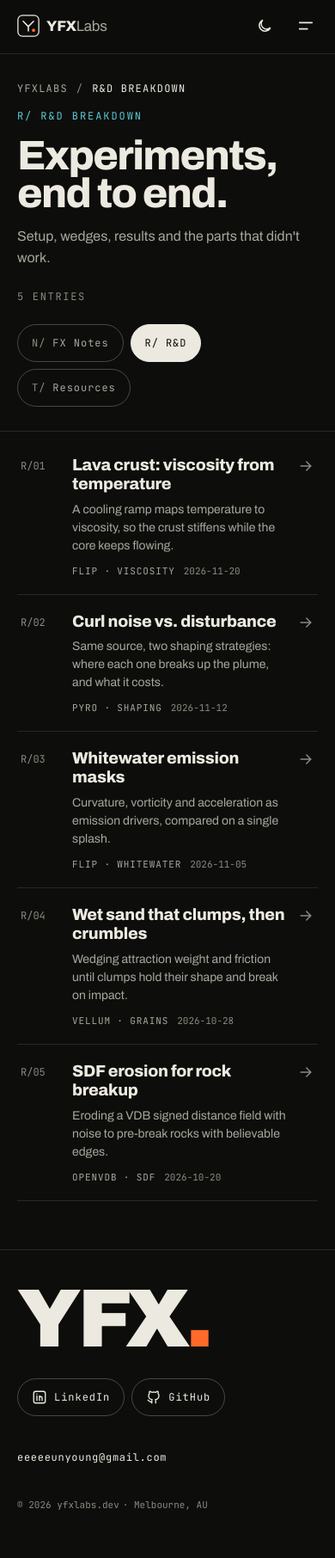
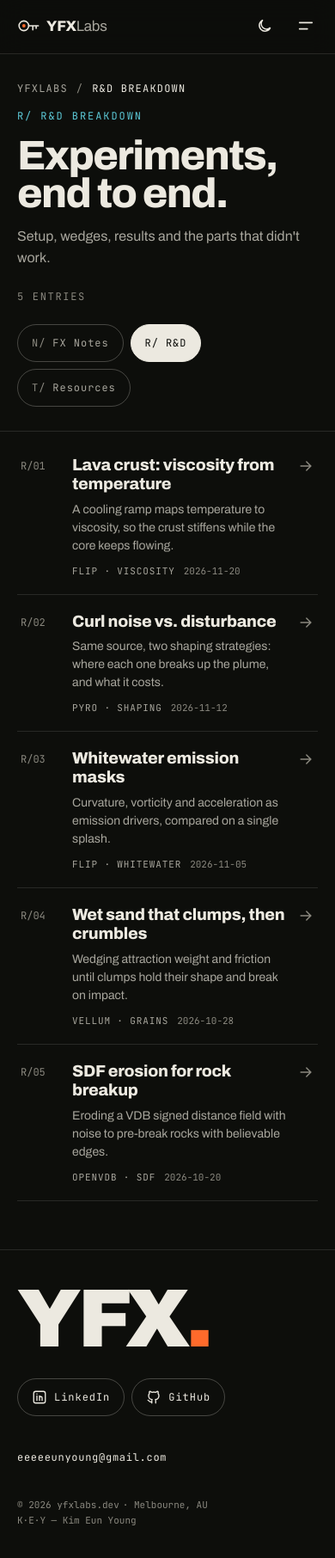
Before and after one commit to yfx-eunyoung/yfx-eunyoung.github.io, an Eleventy site: page src/rnd/index.njk in a window 390 px wide. Shown: the whole page at 86% size. Built offline with nearby package versions, Linux system fonts and the light colour scheme; Eleventy itself is replaced by a stand-in of ours; files that its build step writes are made by us from their sources.

Commit message:
KEY logo mark and K·E·Y footer credit
Match the revised design: key-shaped logo (title "KEY — Kim Eun Young")
in the shared nav and favicon, and a "K·E·Y — Kim Eun Young" credit in
the footer (centre on desktop, own line on mobile).

Co-Authored-By: Claude Opus 5.5 <noreply@anthropic.com>
Claude-Session: https://claude.ai/code/session_012ts4GRjTLHHRJ9bAsMjJjD

```diff
--- a/src/_includes/layouts/base.njk
+++ b/src/_includes/layouts/base.njk
@@ -33,7 +33,7 @@
 <!-- NAV -->
 <header class="site-header">
   <nav class="nav" aria-label="Primary">
-    <a class="brand" href="{{ '#top' if isHome else '/' }}"><svg width="30" height="30" viewBox="0 0 30 30" fill="none" aria-hidden="true"><rect x="1" y="1" width="28" height="28" rx="6" stroke="currentColor" stroke-width="1.5"></rect><path d="M8 9l7 7m0 0l7-7m-7 7v6" stroke="currentColor" stroke-width="1.8" stroke-linecap="round"></path><circle cx="22" cy="21" r="2.2" fill="#FF6A2B"></circle></svg><span class="brand-word">YFX<span>Labs</span></span></a>
+    <a class="brand" title="KEY — Kim Eun Young" href="{{ '#top' if isHome else '/' }}"><svg width="30" height="30" viewBox="0 0 30 30" fill="none" aria-hidden="true"><circle cx="9" cy="15" r="6.5" stroke="currentColor" stroke-width="1.8"></circle><circle cx="9" cy="15" r="2.2" fill="#FF6A2B"></circle><path d="M15.5 15H28.5M21 15v5.5M25.5 15v3.5" stroke="currentColor" stroke-width="1.8" stroke-linecap="round"></path></svg><span class="brand-word">YFX<span>Labs</span></span></a>
     <div class="nav-links">
       <a href="{{ '#glance' if isHome else '/notes/' }}"{% if section == '/notes/' %} aria-current="page"{% endif %}>FX Notes</a>
       <a href="{{ '#rnd' if isHome else '/rnd/' }}"{% if section == '/rnd/' %} aria-current="page"{% endif %}>R&amp;D</a>
@@ -72,6 +72,7 @@
     </div>
     <div class="footer-bottom">
       <span>© 2026 yfxlabs.dev<span class="t-d"> — Archived between sims.</span></span>
+      <span class="key">K·E·Y — Kim Eun Young</span>
       <span class="loc">Melbourne, AU</span>
     </div>
   </div>
--- a/src/assets/styles.css
+++ b/src/assets/styles.css
@@ -397,6 +397,7 @@ h1,h2,h3,p{margin:0}
   .footer-mail{font-size:12px;padding:12px 0}
   .footer-bottom{font-size:11px}
   .footer-bottom .loc::before{content:"· "}
+  .footer-bottom .key{order:3;flex-basis:100%}
   .footer-bottom{justify-content:flex-start;gap:4px}
 
   .reveal{animation-range:entry 0% cover 22%}
```
Also changed, not shown: src/favicon.svg.
